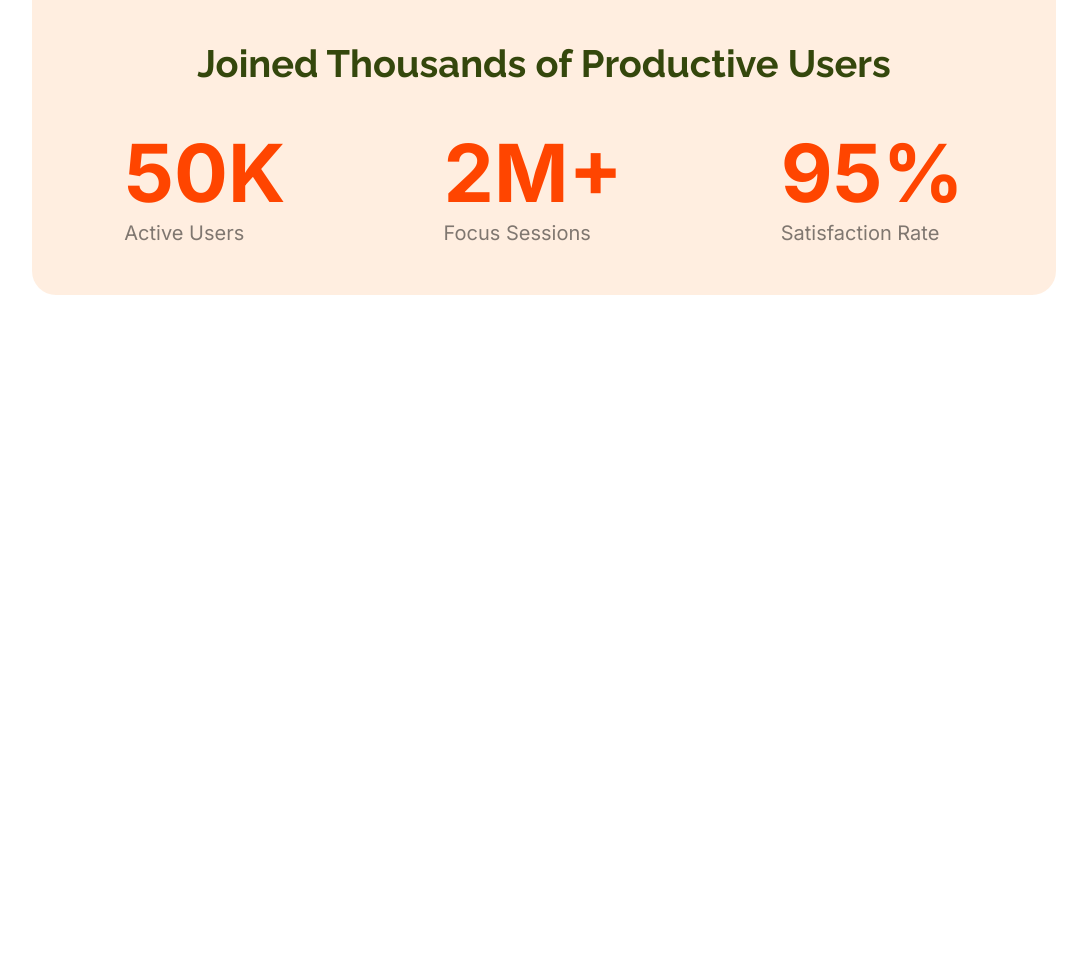
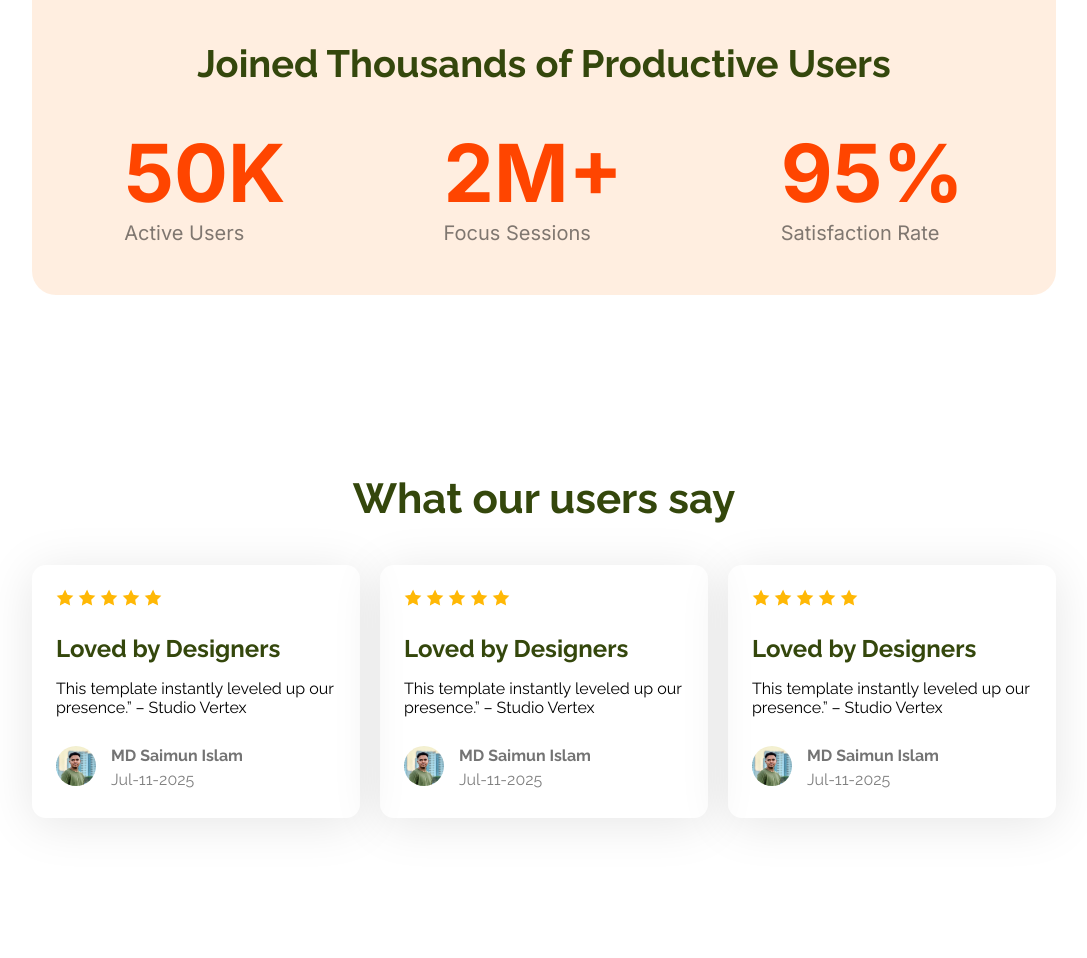
Before and after one commit to imsaimun00/Assignment1, a plain HTML site: page index.html in a window 1280 px wide. Shown: the part 1350-2308 px from the top of the page, without its empty margins (96-1183 px from the left). Before the commit the page ends 1653 px from the top, so only its background shows below. Drawn offline with Linux system fonts and the light colour scheme.

Commit message:
main3(cards)

```diff
--- a/index.html
+++ b/index.html
@@ -21,7 +21,7 @@
         <li><button class="btn1">Sign Up</button></li>
       </ul>
     </nav>
-    <div class="raleway-ronmal">
+    <div class="raleway-normal">
       <div class="bnr-content">
         <p class="p1">Cool Dark UI Template for Webflow Agencies!</p>
       <button class="btn2">Stay Focused</button>
@@ -30,7 +30,7 @@
     </div>
    </header>
    <main>
-    <section class="raleway-ronmal">
+    <section class="raleway-normal">
       <div class="main1">
         <div class="main1-content1">
           <h3>See It in Action</h3>
@@ -40,7 +40,7 @@
         <img class="img1" src="Assets/wc-mini.png" alt="">
     </div>
     </section>
-    <section class="raleway-ronmal">
+    <section class="raleway-normal">
       <div class="main2">
         <div class="main2-content1">
           <p>Joined Thousands of Productive Users</p>
@@ -61,6 +61,79 @@
         </div>
       </div>
     </section>
+    <section class="raleway-normal">
+        <div class="main3">
+            <p class="top">What our users say</p>
+        <div class="cardzz">
+          <div class="card">
+            <div class="stars">
+              <img src="Assets/icon-star.png" alt="">
+              <img src="Assets/icon-star.png" alt="">
+              <img src="Assets/icon-star.png" alt="">
+              <img src="Assets/icon-star.png" alt="">
+              <img src="Assets/icon-star.png" alt="">
+            </div>
+            <div class="bl">
+              <p class="bold">Loved by Designers</p>
+              <p class="lite">This template instantly leveled up our presence.” – Studio Vertex</p>
+            </div>
+            <div class="reviewer-info">
+              <div class="avatar">
+                 <img src="Assets/Profile pic.jpg" alt="">
+              </div>
+              <div class="nd">
+                 <p class="name">MD Saimun Islam</p>
+                 <p class="date">Jul-11-2025</p>
+              </div>
+            </div>
+          </div>
+          <div class="card">
+            <div class="stars">
+              <img src="Assets/icon-star.png" alt="">
+              <img src="Assets/icon-star.png" alt="">
+              <img src="Assets/icon-star.png" alt="">
+              <img src="Assets/icon-star.png" alt="">
+              <img src="Assets/icon-star.png" alt="">
+            </div>
+            <div class="bl">
+              <p class="bold">Loved by Designers</p>
+              <p class="lite">This template instantly leveled up our presence.” – Studio Vertex</p>
+            </div>
+            <div class="reviewer-info">
+              <div class="avatar">
+                 <img src="Assets/Profile pic.jpg" alt="">
+              </div>
+              <div class="nd">
+                 <p class="name">MD Saimun Islam</p>
+                 <p class="date">Jul-11-2025</p>
+              </div>
+            </div>
+          </div>
+          <div class="card">
+            <div class="stars">
+              <img src="Assets/icon-star.png" alt="">
+              <img src="Assets/icon-star.png" alt="">
+              <img src="Assets/icon-star.png" alt="">
+              <img src="Assets/icon-star.png" alt="">
+              <img src="Assets/icon-star.png" alt="">
+            </div>
+            <div class="bl">
+              <p class="bold">Loved by Designers</p>
+              <p class="lite">This template instantly leveled up our presence.” – Studio Vertex</p>
+            </div>
+            <div class="reviewer-info">
+              <div class="avatar">
+                 <img src="Assets/Profile pic.jpg" alt="">
+              </div>
+              <div class="nd">
+                 <p class="name">MD Saimun Islam</p>
+                 <p class="date">Jul-11-2025</p>
+              </div>
+            </div>
+          </div>
+        </div>
+        </div>
+    </section>
    </main>
    <footer></footer>
 </body>
--- a/style.css
+++ b/style.css
@@ -4,7 +4,7 @@
   font-style: normal;
 }
 
-.raleway-ronmal {
+.raleway-normal {
   font-family: "Raleway", sans-serif;
   font-optical-sizing: auto;
   font-style: normal;
@@ -139,3 +139,63 @@ nav li .btn1{
 .main2-content2 p{
   margin: 0;
 }
+
+.main3{
+  padding: 137px 120px;
+}
+
+.top{
+  font-size: 42px;
+  font-weight: bold;
+  text-align: center;
+  color: rgb(52, 71, 12);
+}
+
+.cardzz{
+    display: flex;
+    justify-content: center;
+    gap: 20px;
+}
+
+.bold{
+   font-size: 24px;
+   font-weight: bold;
+   color: rgb(52, 71, 12);
+   margin-bottom: 0px;
+}
+.lite{
+  font-size: 16px;
+  max-width: 318.67px;
+  margin-bottom: 24px;
+}
+.name{
+  font-size: 16px;
+  font-weight: bold;
+  color: rgb(116, 116, 116);
+}
+.date{
+  font-size: 16px;
+  color: gray;
+}
+
+.reviewer-info{
+  display: flex;
+  align-items: center;
+  gap: 10px;
+}
+.name, .date{
+  margin: 5px;
+}
+.avatar img{
+  border-radius: 50px;
+  max-width: 40px;
+  max-height: 40px;
+}
+ .card{
+  padding: 24px;
+  border-radius: 14px;
+    box-shadow: 0px 6px 50px 0px rgba(0, 0, 0, 0.1);
+ }
+ .nd{
+
+ }
```
Also changed, not shown: Assets/Profile pic.jpg (added).
